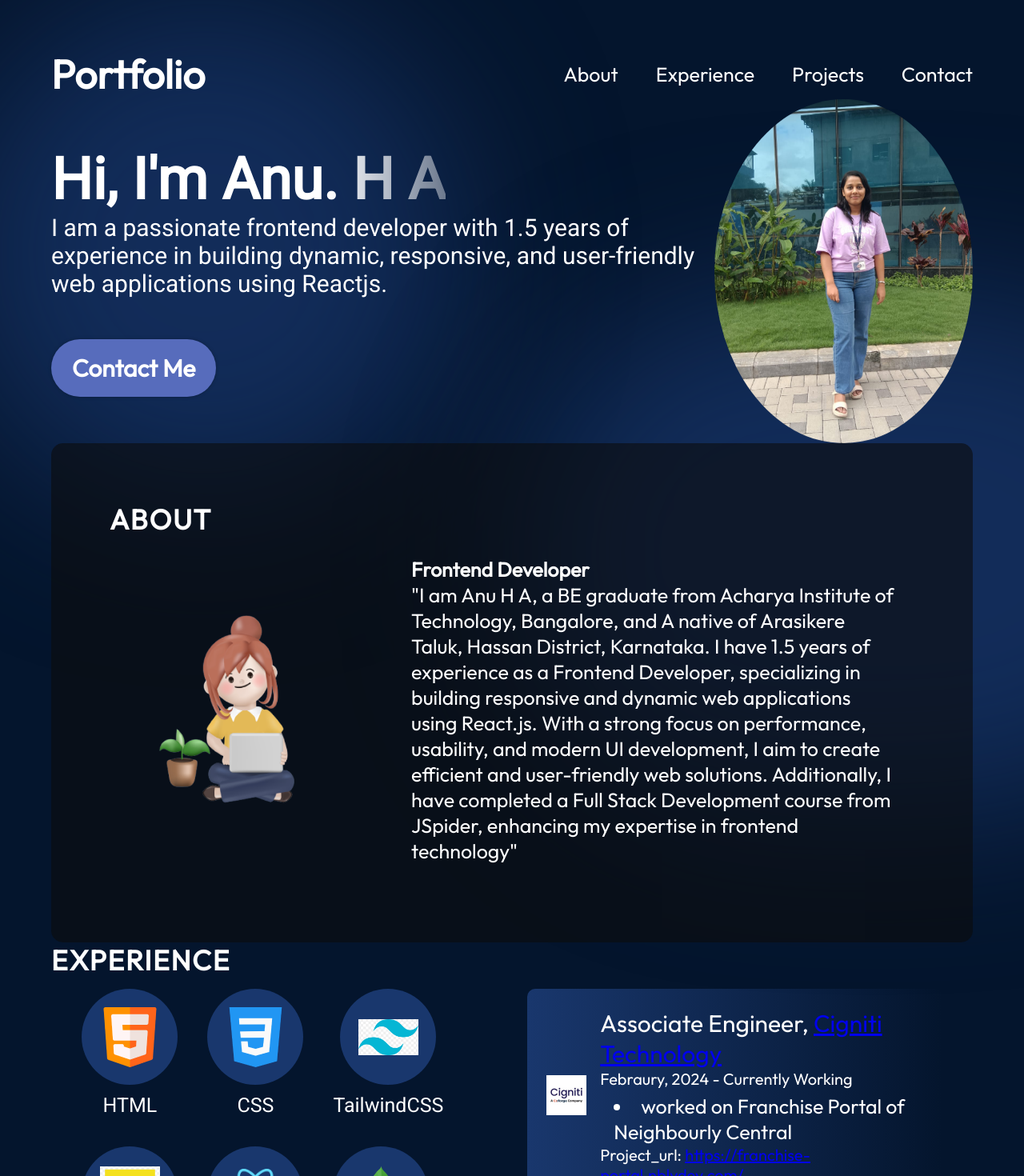
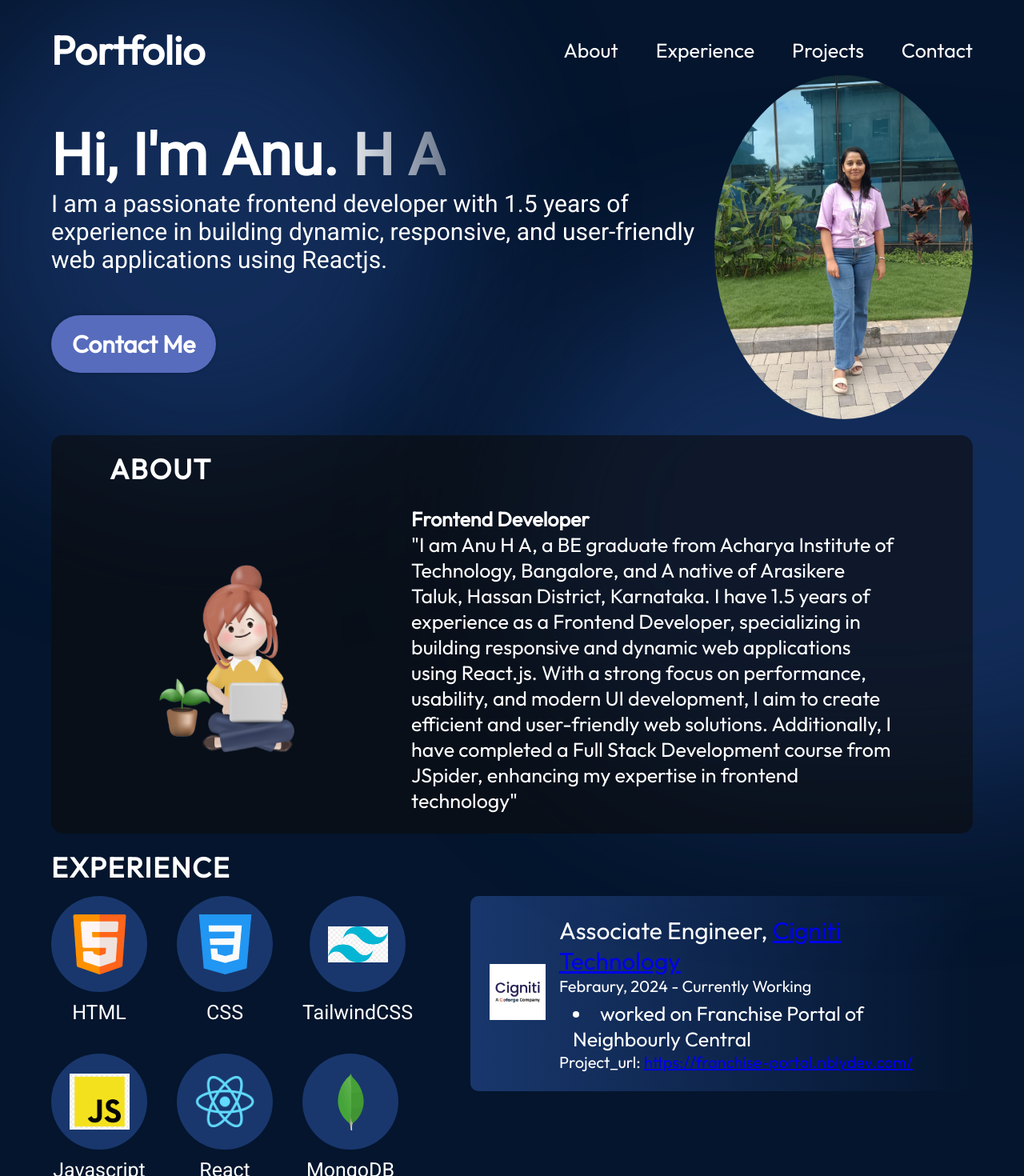
Before and after one commit to anuanuha/porfolio, a React (Vite) app: page / in a window 1280 px wide. Shown: the top 1470 px of the page at 80% size. Built offline with nearby package versions, Linux system fonts and the light colour scheme.

Commit message:
sixth commit

```diff
--- a/src/components/About/About.module.css
+++ b/src/components/About/About.module.css
@@ -4,7 +4,8 @@
   position: relative;
   background-color: rgba(12, 12, 12, 0.6);
   border-radius: 15px;
-  padding: 73px;
+  padding-left: 73px;
+  padding-right: 73px;
   z-index: 1;
   margin-left: 5%;
   margin-right: 5%;
@@ -16,6 +17,7 @@
   font-weight: 700;
   letter-spacing: 1.75px;
   text-transform: uppercase;
+  padding-top: 20px;
 }
 
 .content {
@@ -78,10 +80,6 @@
 
   .aboutImage {
     display: none;
-  }
-
-  .aboutItems {
-    margin-top: 29px;
   }
 
   .aboutItem {
--- a/src/components/Experience/Experience.module.css
+++ b/src/components/Experience/Experience.module.css
@@ -126,6 +126,8 @@
   color: var(--color-text);
   margin-left: 5%;
   margin-right: 5%;
+  margin-bottom: 10px;
+  margin-top: 20px;
 }
 
 .title {
@@ -178,7 +180,8 @@
 }
 
 .history {
-  width: 45%;
+  margin-left: 10px;
+  width: 55%;
   display: flex;
   flex-direction: column;
   gap: 40px;
@@ -196,7 +199,7 @@
 }
 
 .historyItem img {
-  width: 50px;
+  width: 70px;
 }
 
 .historyItemDetails {
--- a/src/components/Hero/Hero.module.css
+++ b/src/components/Hero/Hero.module.css
@@ -9,6 +9,7 @@
   z-index: 1;
   margin-left: 5%;
   margin-right: 5%;
+  margin-bottom: 20px;
 }
 
 .content {
--- a/src/components/Navbar/Navbar.module.css
+++ b/src/components/Navbar/Navbar.module.css
@@ -5,7 +5,7 @@
   display: flex;
   align-items: center;
   justify-content: space-between;
-  padding-top: 61px;
+  padding-top: 31px;
   z-index: 2;
   margin: 0 5%;
 }
--- a/src/components/Projects/Projects.module.css
+++ b/src/components/Projects/Projects.module.css
@@ -5,6 +5,7 @@
   color: var(--color-text);
   margin-left: 5%;
   margin-right: 5%;
+  margin-bottom: 20px;
 }
 
 .title {
```
